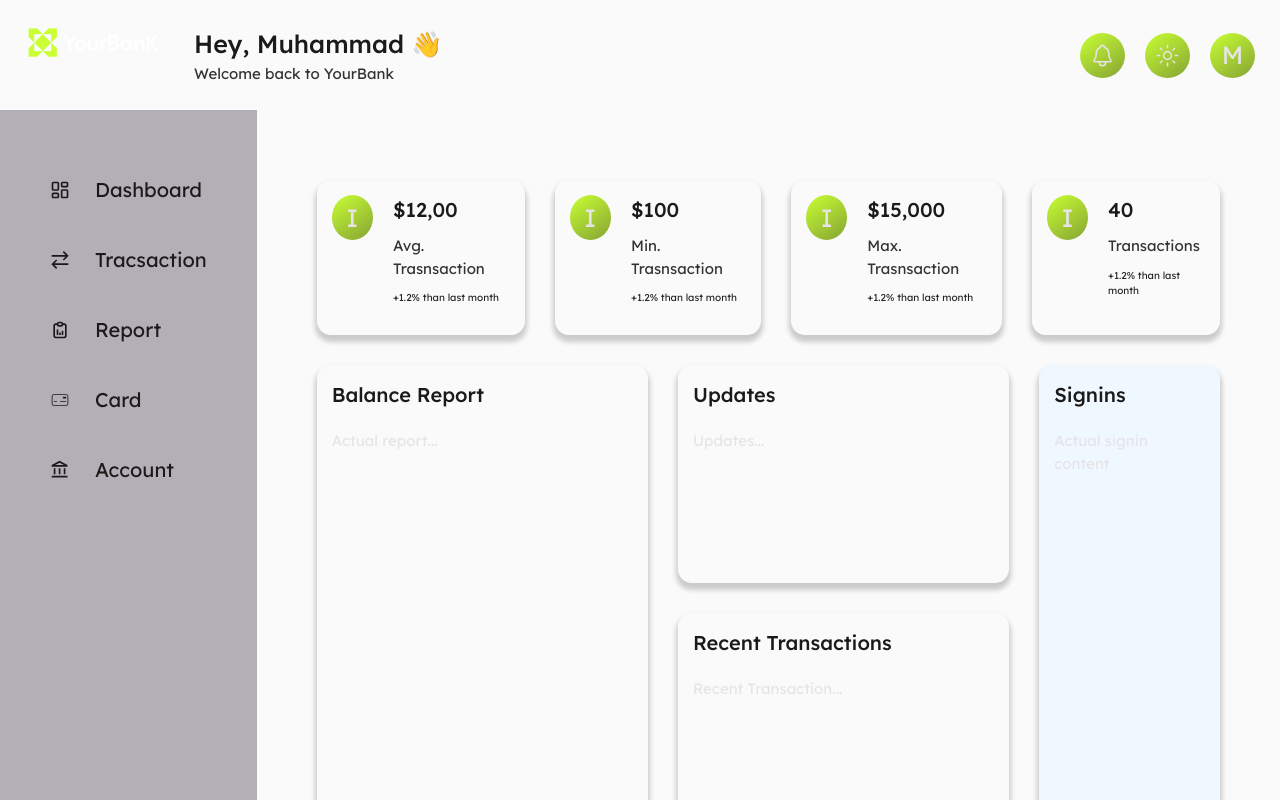
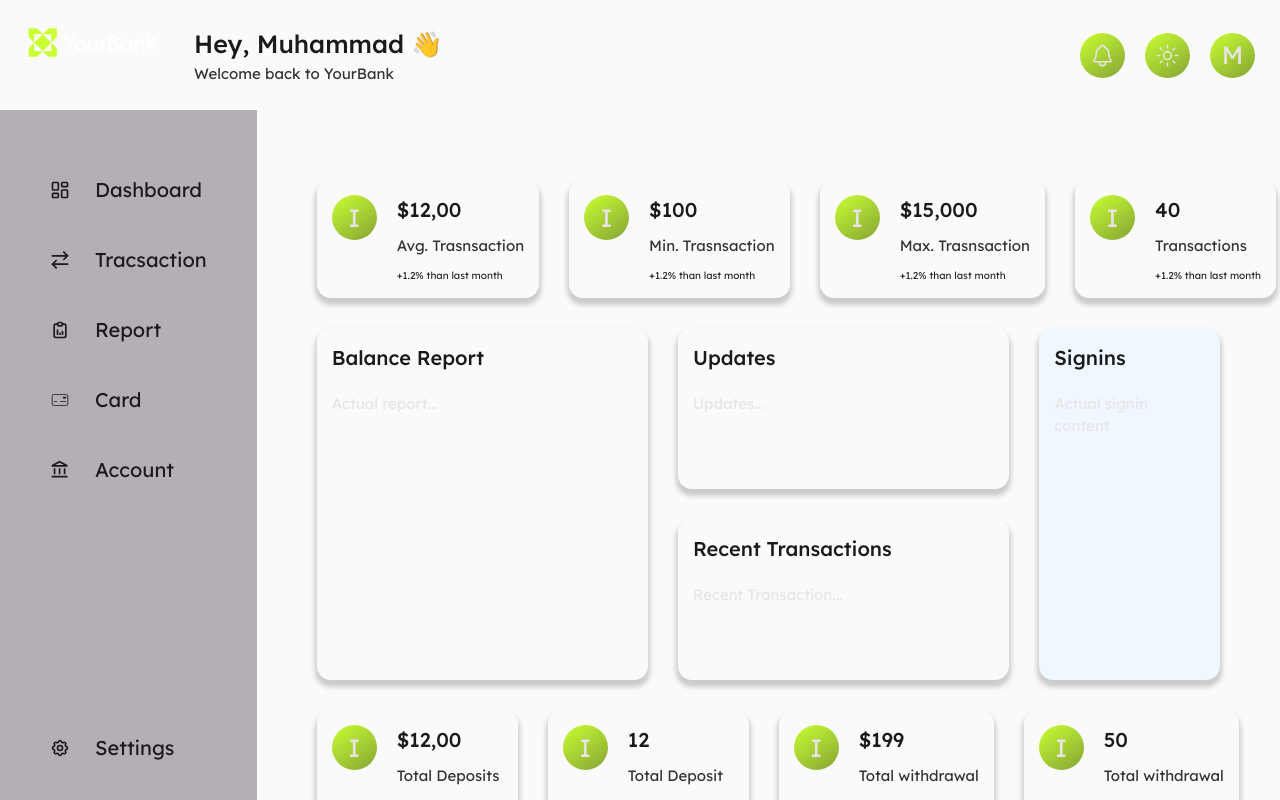
Before and after one commit to Muhammad0320/bank--f, a Next.js app: page /reports in a window 1280 px wide. Shown: the top 800 px of the page. Built offline with nearby package versions, Linux system fonts and the light colour scheme.

Commit message:
chore:  update report page

```diff
--- a/src/app/(content)/reports/page.tsx
+++ b/src/app/(content)/reports/page.tsx
@@ -73,7 +73,7 @@
           <IconContainer> I </IconContainer>
           <FlexContainer $flow="column" $size="tiny">
             <StyledH3> $12,00 </StyledH3>
-            <Text> Total Deposits Amount </Text>
+            <Text> Total Deposits </Text>
             <Text $size="small"> +1.2% than last month </Text>
           </FlexContainer>
         </FlexContainer>
@@ -82,7 +82,7 @@
           <IconContainer> I </IconContainer>
           <FlexContainer $flow="column" $size="tiny">
             <StyledH3> 12 </StyledH3>
-            <Text> Total Deposit Count </Text>
+            <Text> Total Deposit </Text>
             <Text $size="small"> +1.2% than last month </Text>
           </FlexContainer>
         </FlexContainer>
@@ -91,7 +91,7 @@
           <IconContainer> I </IconContainer>
           <FlexContainer $flow="column" $size="tiny">
             <StyledH3> $199 </StyledH3>
-            <Text> Total withdrawal Amount </Text>
+            <Text> Total withdrawal </Text>
             <Text $size="small"> +1.2% than last month </Text>
           </FlexContainer>
         </FlexContainer>
@@ -100,19 +100,10 @@
           <IconContainer> I </IconContainer>
           <FlexContainer $flow="column" $size="tiny">
             <StyledH3> 50 </StyledH3>
-            <Text> Total withdrawal count </Text>
+            <Text> Total withdrawal </Text>
             <Text $size="small"> +1.2% than last month </Text>
           </FlexContainer>
         </FlexContainer>
-
-        {/* <FlexContainer $flow="row" $size="small">
-          <IconContainer> I </IconContainer>
-          <FlexContainer $flow="column" $size="tiny">
-            <StyledH3> $12,00 </StyledH3>
-            <Text> Total signins </Text>
-            <Text $size="small"> +1.2% than last month </Text>
-          </FlexContainer>
-        </FlexContainer> */}
       </LastReportRow>
 
       <SigninReport $flow="column" $size="small">
--- a/src/app/(content)/reports/style.ts
+++ b/src/app/(content)/reports/style.ts
@@ -7,7 +7,6 @@
 
 export const ReportContainer = styled(MainContainer)`
   display: grid;
-
 
   grid-template-columns: repeat(4, 1fr) 1.2fr;
 
@@ -23,6 +22,8 @@
   gap: inherit;
 
   & > * {
+    flex: 1;
+    min-width: fit-content;
     padding: ${() => ClampComponent(900, 1250, 1, 1.5)};
 
     border-radius: ${() => ClampComponent(900, 1250, 1, 1.4)};
@@ -51,6 +52,8 @@
   gap: inherit;
 
   & > * {
+    flex: 1;
+    min-width: fit-content;
     padding: ${() => ClampComponent(900, 1250, 1, 1.5)};
 
     border-radius: ${() => ClampComponent(900, 1250, 1, 1.4)};
```
